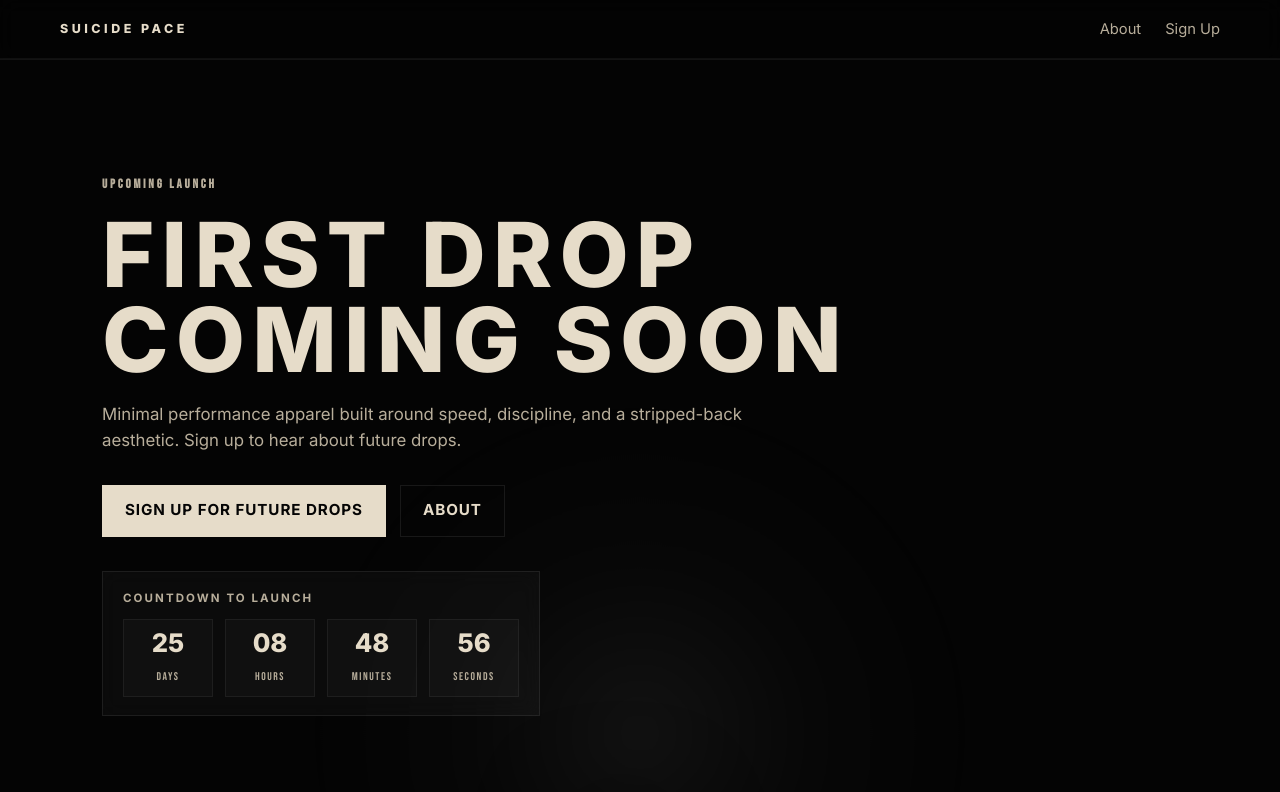
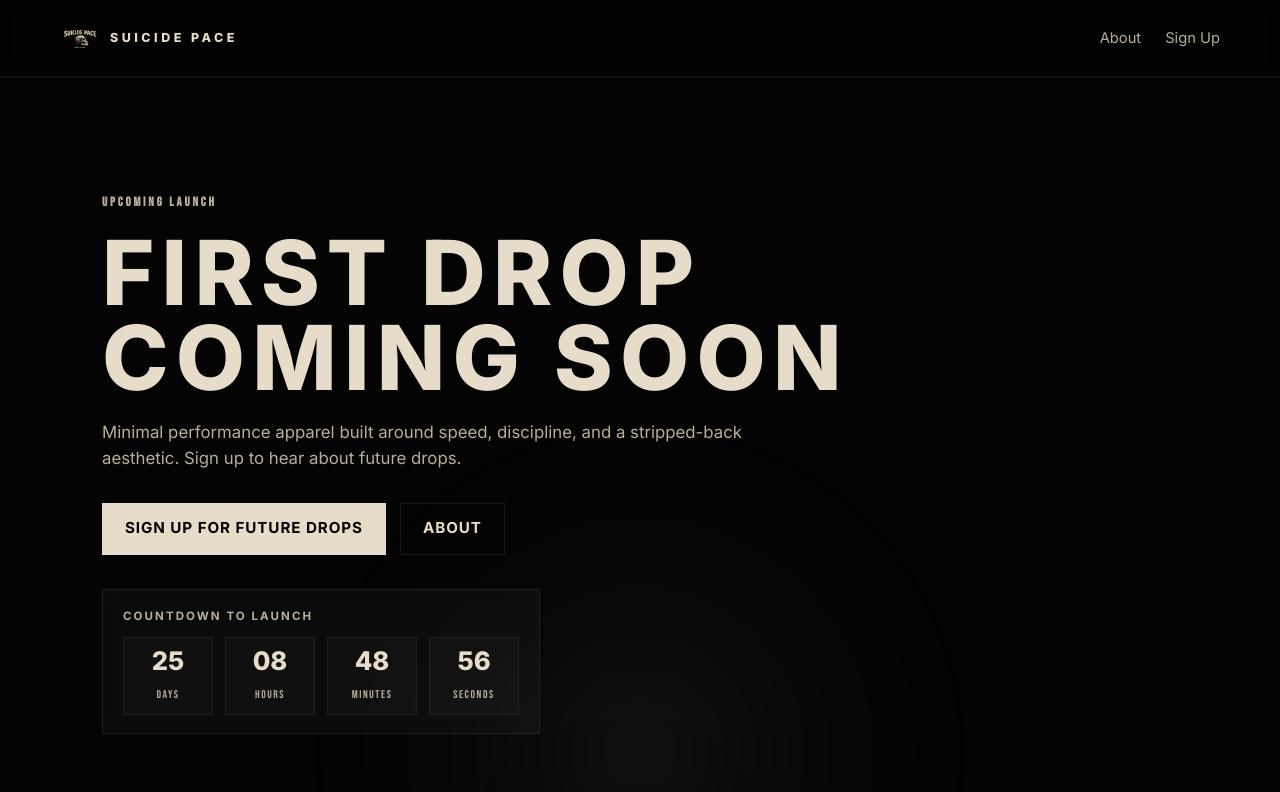
Before and after one commit to cyrilgarcia009/cyrilgarcia009.github.io, a plain HTML site: page index.html in a window 1280 px wide. Shown: the top 792 px of the page. Drawn offline with Linux system fonts and the light colour scheme.

Commit message:
Update brand section with logo and flex styling

```diff
--- a/index.html
+++ b/index.html
@@ -94,10 +94,18 @@
     }
 
     .brand {
+      display: flex;
+      align-items: center;
+      gap: 10px;
       font-size: 0.78rem;
       font-weight: 800;
       letter-spacing: 0.28em;
       text-transform: uppercase;
+    }
+
+    .brand-logo {
+      height: 40px;
+      opacity: 0.85;
     }
 
     .nav-links {
@@ -474,7 +482,10 @@
 <body>
   <header>
     <div class="container nav">
-      <a href="#" class="brand">SUICIDE PACE</a>
+      <a href="#" class="brand">
+        <img src="skull_logo.png" class="brand-logo">
+        SUICIDE PACE
+      </a>
       <nav class="nav-links">
         <a href="#about">About</a>
         <a href="https://docs.google.com/forms/d/e/1FAIpQLSefzTerFrAMJvmMryEXYo1fxKBFkpnw-E4yNXTIyKPqUg8QEQ/viewform" target="_blank" rel="noopener">Sign Up</a>
```
